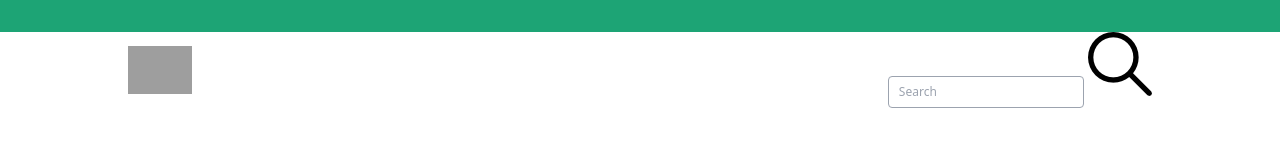
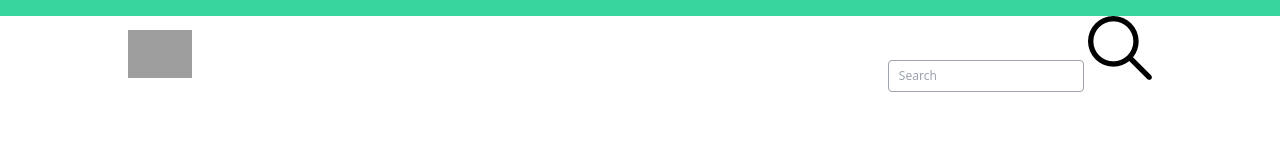
Before and after one commit to rgod0es/cafe-tropical-site, a website: page src/index.html in a window 1280 px wide. Drawn offline with Linux system fonts and the light colour scheme; grey boxes are pictures that could not be loaded.

Commit message:
primary-color updated

```diff
--- a/src/index.html
+++ b/src/index.html
@@ -9,7 +9,7 @@
   <body>
     <header>
       <!--add a green bar above the menu-->
-      <div class="bg-primary text-white p-4 h-2.5"></div>
+      <div class="bg-primary text-white p-2 h-2"></div>
       <!--area header-->
       <div
         class="container header--area max-w-5xl m-auto flex justify-between items-center"
--- a/src/input.css
+++ b/src/input.css
@@ -4,7 +4,7 @@
 
 /*Added CSS variables to :root and referenced in tailwind.config.js, providing greater flexibility when changing variable values.*/
 :root {
-  --primary-color: #1da475;
+  --primary-color: #38d59e;
   --bg-white-color: #fff;
 }
 
```
Also changed, not shown: src/style.css.
